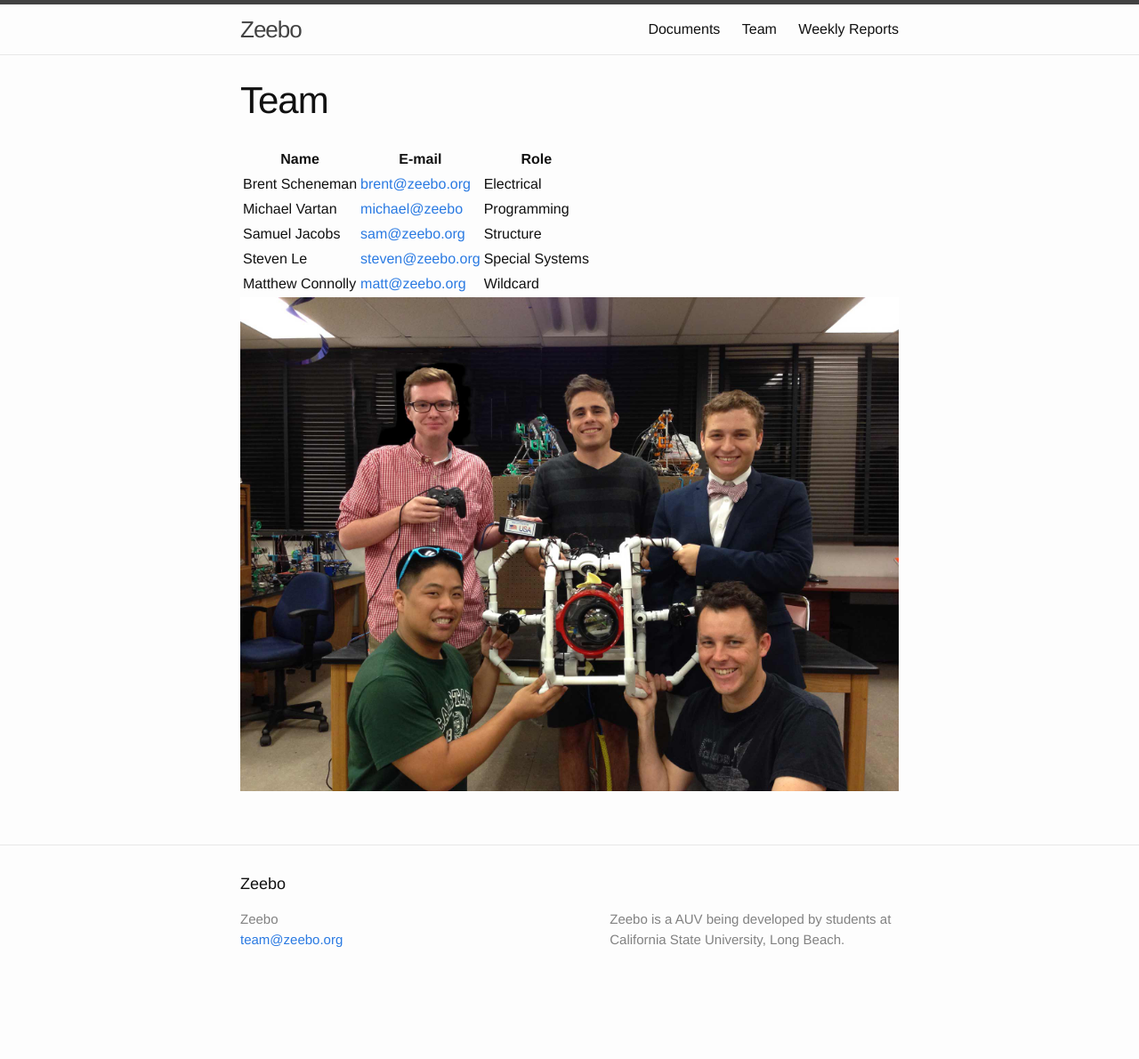
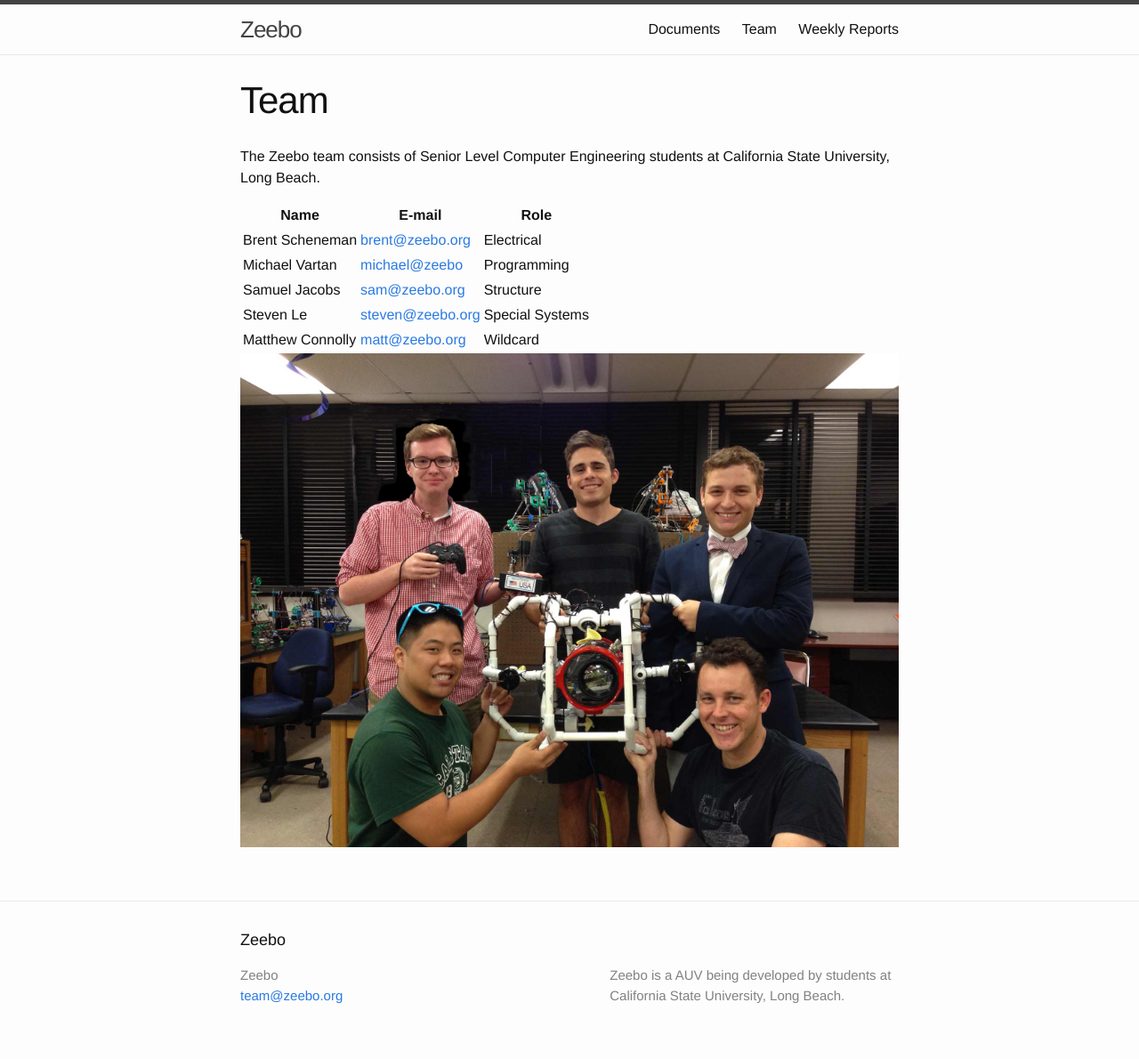
Before and after one commit to vartan/Xeebo, a Jekyll site: the page built from team.md, in a window 1280 px wide. Shown: the whole page at 89% size. Built offline with Jekyll 4.4.1, drawn with Linux system fonts in a browser that asks for light colours; before the commit the page ends 1127 px from its top, so only the background shows below that.

```diff
--- a/team.md
+++ b/team.md
@@ -3,6 +3,8 @@
 title: Team
 permalink: /team/
 ---
+
+The Zeebo team consists of Senior Level Computer Engineering students at California State University, Long Beach.
 
 Name             | E-mail                                          | Role
 -----------------|-------------------------------------------------|----------------
```
